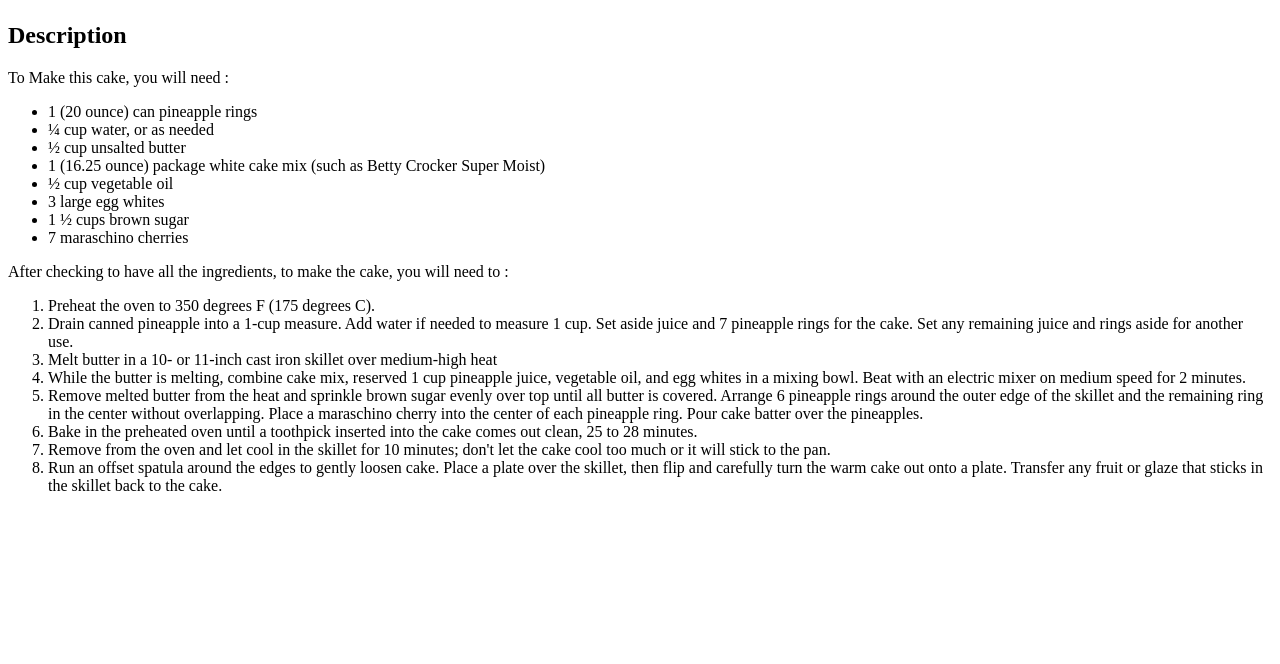
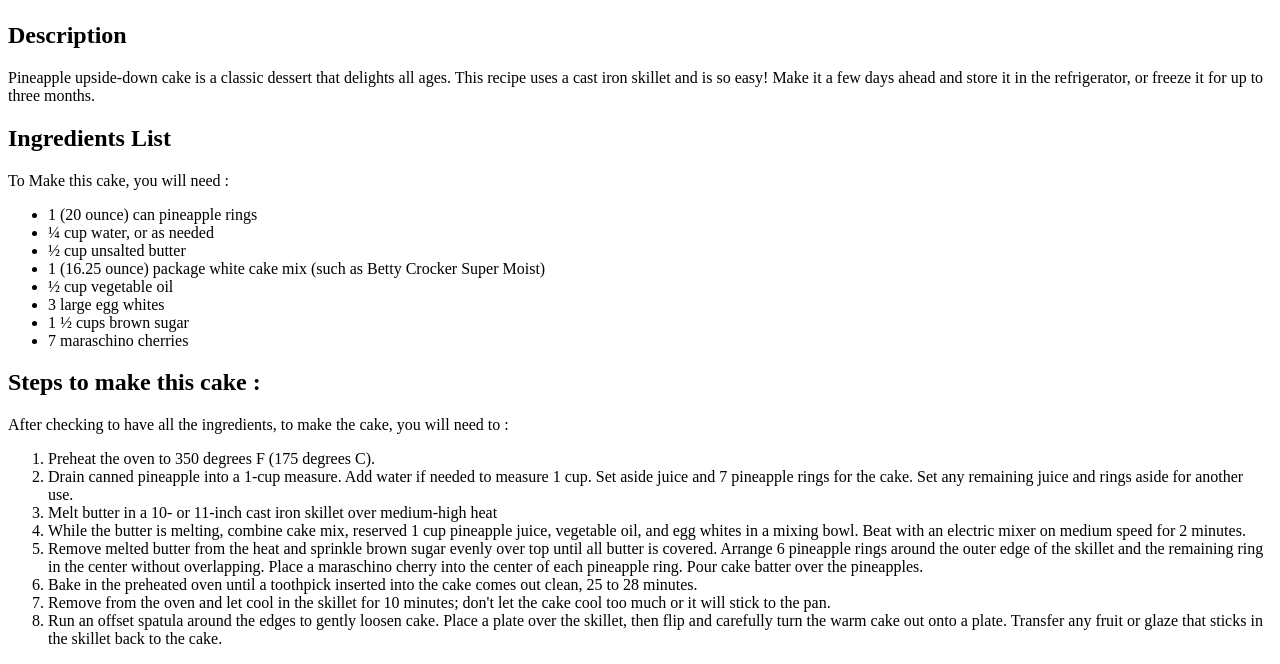
Before and after one commit to Skydplay95/odin-recipes, a plain HTML site: page recipes/pineapple-cake.html in a window 1280 px wide. Shown: the part 832-1496 px from the top of the page. Before the commit the page ends 1343 px from the top, so only its background shows below. Drawn offline with Linux system fonts and the light colour scheme.

```diff
--- a/recipes/pineapple-cake.html
+++ b/recipes/pineapple-cake.html
@@ -14,6 +14,14 @@
 
   <h2>Description</h2>
   <p>
+    Pineapple upside-down cake is a classic dessert that delights all ages. This recipe uses a cast iron skillet and is
+    so
+    easy! Make it a few days ahead and store it in the refrigerator, or freeze it for up to three months.
+  </p>
+  <h2>
+    Ingredients List
+  </h2>
+  <p>
     To Make this cake, you will need :
   <ul>
     <li>1 (20 ounce) can pineapple rings</li>
@@ -25,8 +33,13 @@
     <li>1 ½ cups brown sugar</li>
     <li>7 maraschino cherries</li>
   </ul>
+  </p>
 
-  After checking to have all the ingredients, to make the cake, you will need to :
+  <h2>
+    Steps to make this cake :
+  </h2>
+  <p>
+    After checking to have all the ingredients, to make the cake, you will need to :
   <ol>
     <li>
       Preheat the oven to 350 degrees F (175 degrees C).
```
Also changed, not shown: index.html (+19 -3 lines).
